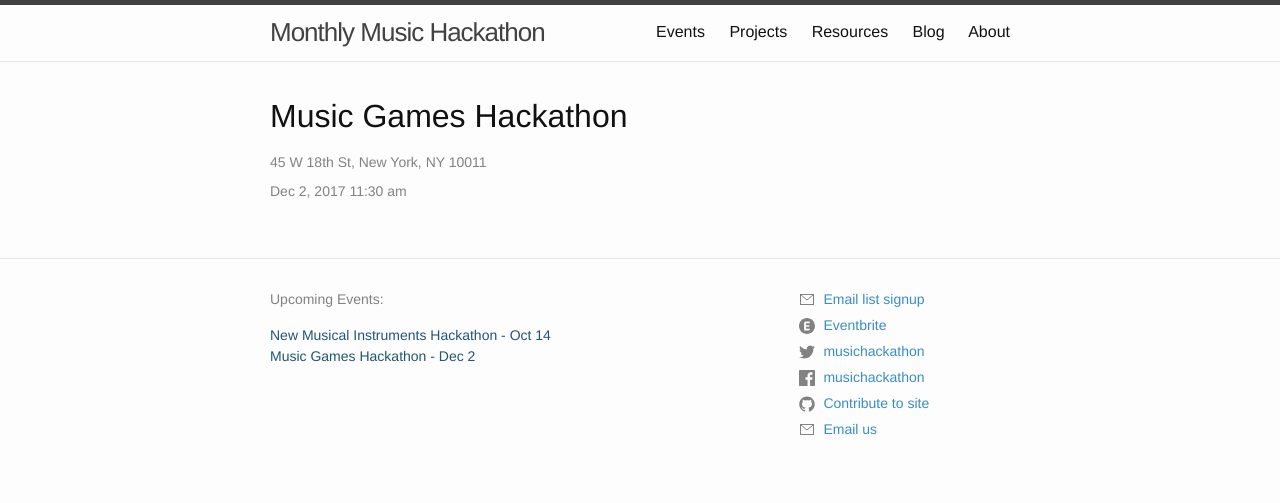
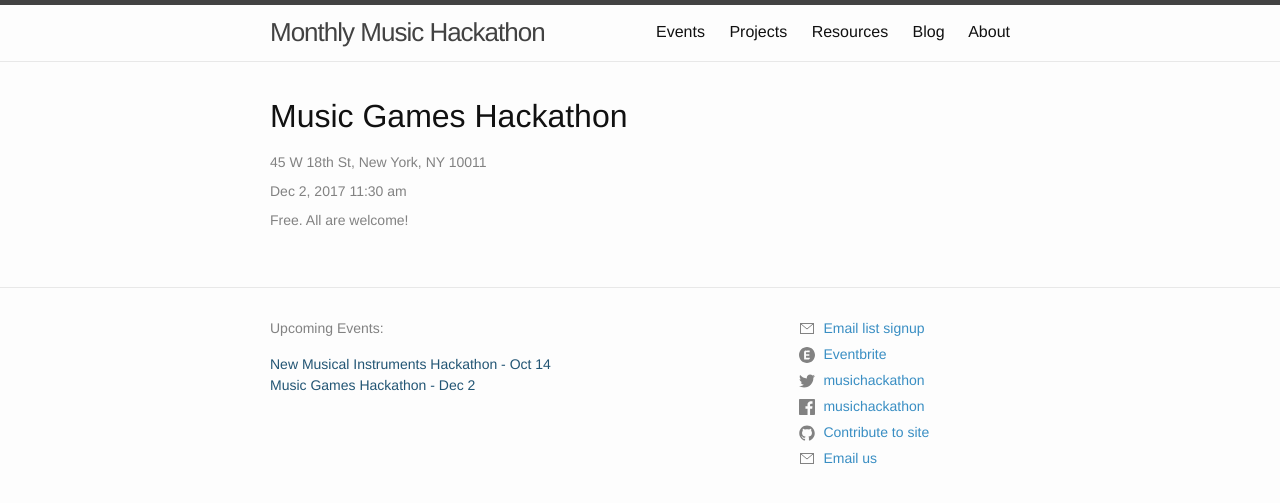
Before and after one commit to musichackathon/mmh_jekyll, a Jekyll site: the page built from _events/2017-12-02.md, in a window 1280 px wide. Shown: the top 503 px of the page. Built offline with Jekyll 4.4.1, drawn with Linux system fonts in a browser that asks for light colours.

Commit message:
Add FREE statment & line breaks (#74)
* Add FREE statment & line breaks

* Lowercase and remove space

* Move Free statement to under FSVP

* Remove space breaks from event.html

* Remove </br> tags

* Add itemprop freeStatement

* Update itemprop statement free

* Fix itemtype declaration

* Fix schema for event address

* Add event name schema

```diff
--- a/_layouts/collection/event.html
+++ b/_layouts/collection/event.html
@@ -1,17 +1,17 @@
 ---
 layout: default
 ---
-<article itemscope itemtype="http://schema.org/Event>
+<article itemscope itemtype="http://schema.org/Event">
 
   <header class="item-header">
-    <h1 class="item-title">{{ page.title | escape }}</h1>
-
+    <h1 class="item-title" itemprop="name">{{ page.title | escape }}</h1>
     {% if page.address %}
-      <p class="item-meta" itemprop="location address" itemscope itemtype="http://schema.org/PostalAddress">
-        {{page.address}}
+      <p class="item-meta" itemprop="location" itemscope itemtype="http://schema.org/Place">
+        <span itemprop="address" itemscope itemtype="http://schema.org/Text">
+          {{page.address}}
+        </span>
       </p>
     {% endif %}
-
     {% if page.days %}
     {% for day in page.days %}
         <p class="item-meta" >
@@ -30,16 +30,16 @@ layout: default
     {% if page.rsvp %}
       <p class="item-meta"><a href="{{page.rsvp}}">Registration</a></p>
     {% endif %}
+    <p class="item-meta" itemprop="isAccessibleForFree" content="True">
+      Free. All are welcome!
+    </p>
   </header>
-
   {% if page.image %}
     <img src="/assets/events/{{page.image}}" alt="{{page.title}} flyer"/>
   {% endif %}
-
   <div class="item-content" itemprop="description about">
     {{ content }}
   </div>
-
   {% assign eventDate = page.date | date_to_string %}
   {% assign projectsGroupedByDate = site.projects | group_by_exp:"project", "project.date | date_to_string" %}
   {% assign eventProjects = projectsGroupedByDate | where: "name", eventDate | first %}
@@ -47,5 +47,4 @@ layout: default
     <h3>Projects from this event</h3>
     {% include projects_list.html projects=eventProjects.items %}
   {% endif %}
-
 </article>
```
